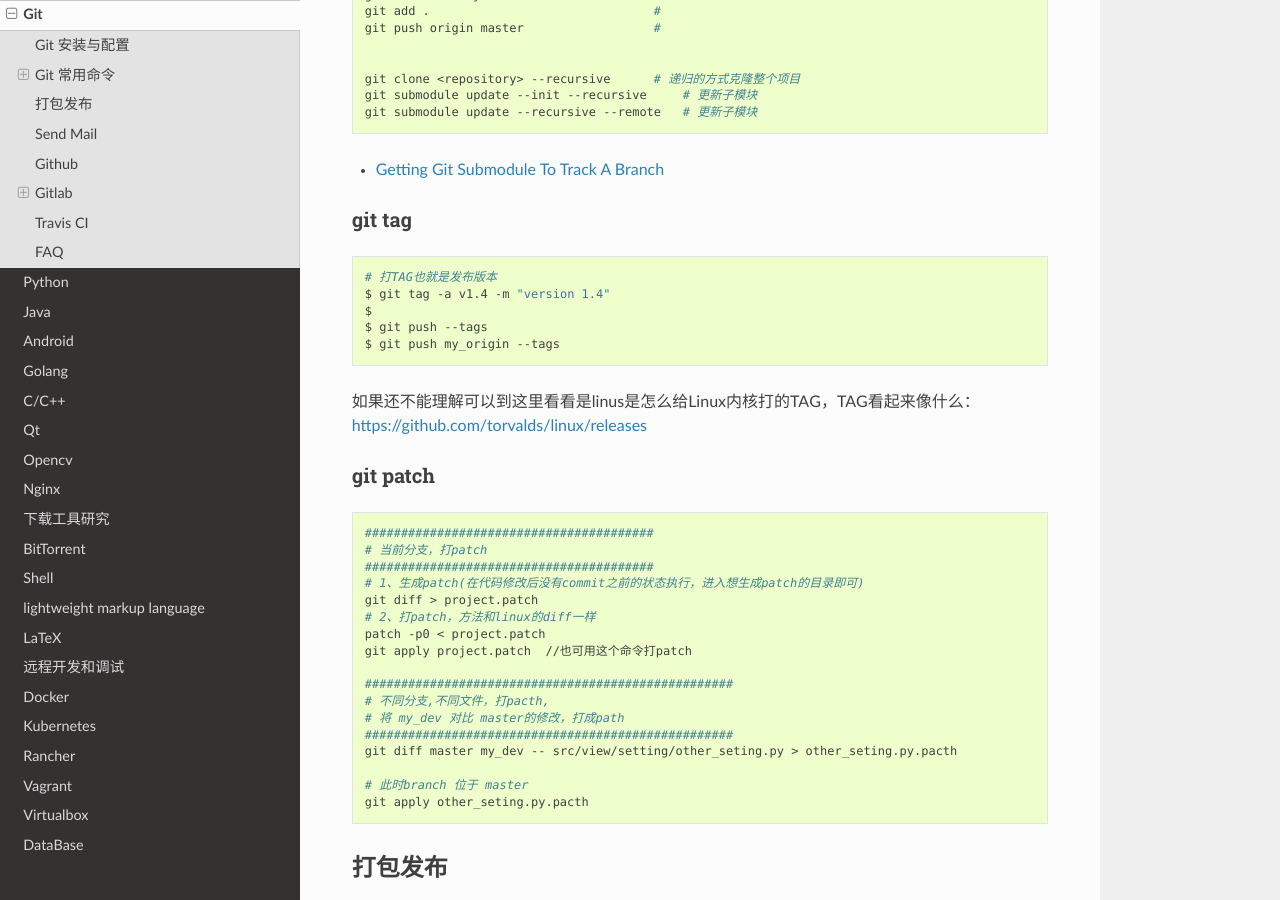
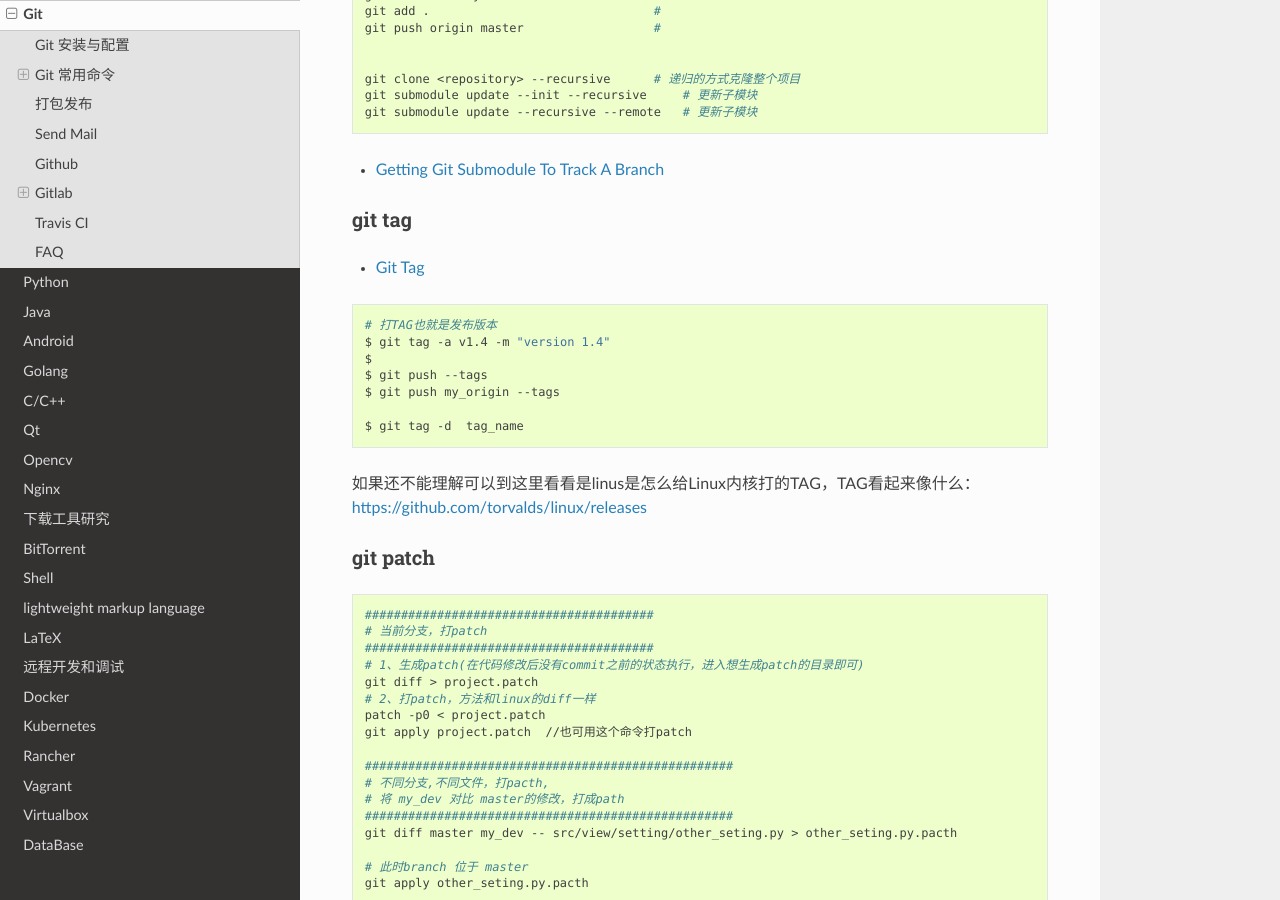
Before and after one commit to my-rds-store/my_space, a Sphinx documentation site: the page built from source/git/index.rst, in a window 1280 px wide and 900 px high, scrolled down 3277 px. Built offline with Sphinx 7.4.7 and the Read the Docs theme 2.0.0, drawn with Linux system fonts in a browser that asks for light colours.

Commit message:
update ..

```diff
--- a/source/git/index.rst
+++ b/source/git/index.rst
@@ -186,6 +186,8 @@ git submodule
 git tag
 ============
 
+* `Git Tag <https://git-scm.com/book/zh/v2/Git-%E5%9F%BA%E7%A1%80-%E6%89%93%E6%A0%87%E7%AD%BE>`_
+
 .. code-block:: sh
 
     # 打TAG也就是发布版本
@@ -193,6 +195,8 @@ git tag
     $
     $ git push --tags
     $ git push my_origin --tags
+
+    $ git tag -d  tag_name
 
 如果还不能理解可以到这里看看是linus是怎么给Linux内核打的TAG，TAG看起来像什么：https://github.com/torvalds/linux/releases
 
```
